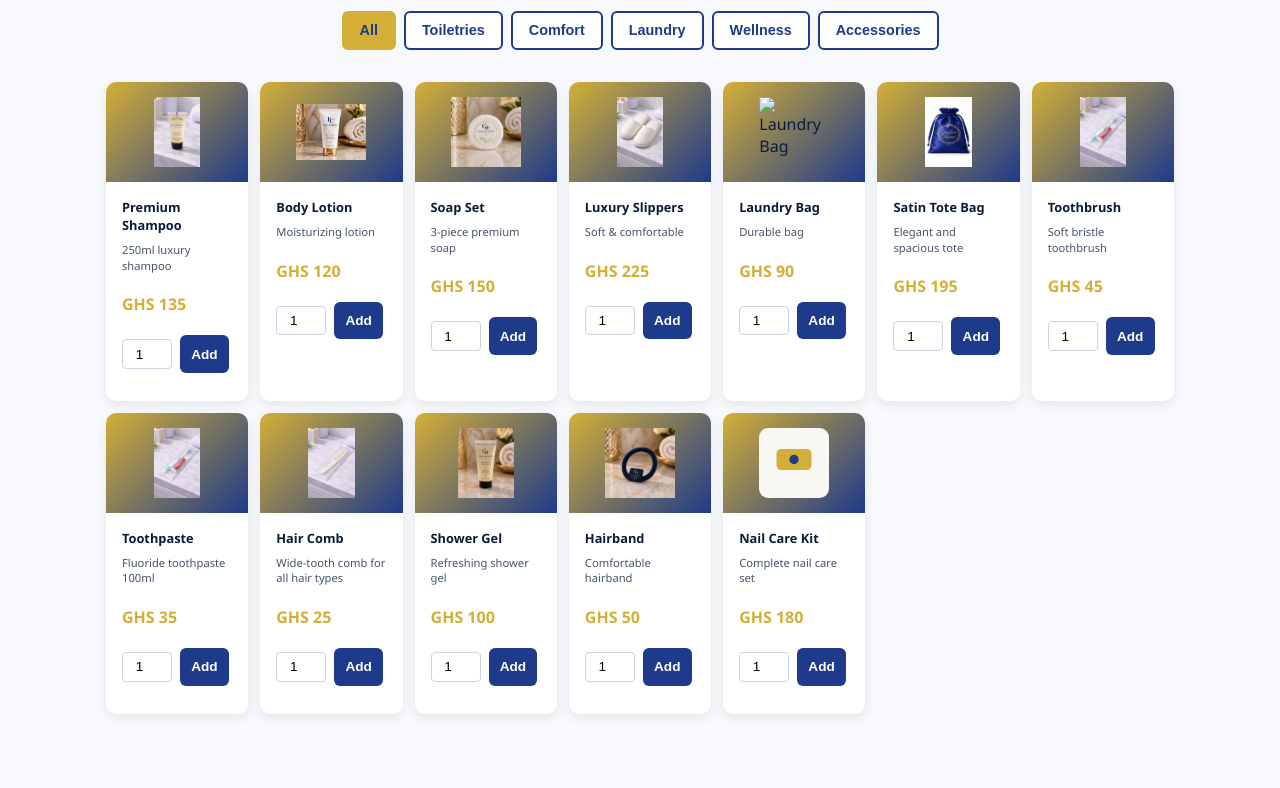
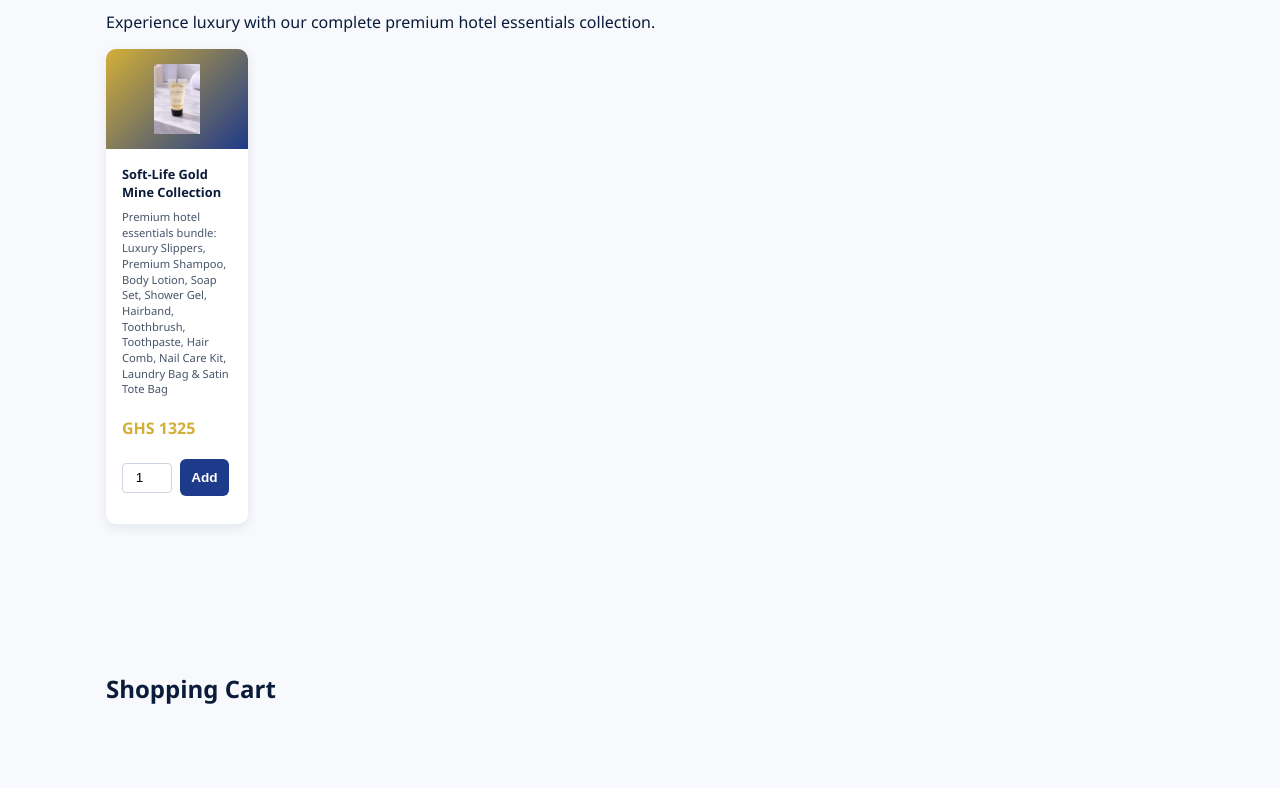
Before and after one commit to sbhrjzk664-star/Guesture_Haven, a website: page store.html in a window 1280 px wide. Shown: the part 465-1253 px from the top of the page. Drawn offline with Linux system fonts and the light colour scheme.

Commit message:
Rebrand all products as Soft-Life Gold Mine Collection package

```diff
--- a/js/store.js
+++ b/js/store.js
@@ -1,16 +1,5 @@
 const products = [
-  { id: 1, name: 'Premium Shampoo', price: 135, category: 'toiletries', image: 'assets/EKTX0444.JPG', desc: '250ml luxury shampoo' },
-  { id: 2, name: 'Body Lotion', price: 120, category: 'toiletries', image: 'assets/RUWF6771.JPG', desc: 'Moisturizing lotion' },
-  { id: 3, name: 'Soap Set', price: 150, category: 'toiletries', image: 'assets/RMSZ2497.JPG', desc: '3-piece premium soap' },
-  { id: 4, name: 'Luxury Slippers', price: 225, category: 'comfort', image: 'assets/DVAO5553.JPG', desc: 'Soft & comfortable' },
-  { id: 6, name: 'Laundry Bag', price: 90, category: 'laundry', image: 'assets/laundry.svg', desc: 'Durable bag' },
-  { id: 10, name: 'Satin Tote Bag', price: 195, category: 'accessories', image: 'assets/RTLW7379.JPG', desc: 'Elegant and spacious tote' },
-  { id: 11, name: 'Toothbrush', price: 45, category: 'toiletries', image: 'assets/RZDD9447.JPG', desc: 'Soft bristle toothbrush' },
-  { id: 12, name: 'Toothpaste', price: 35, category: 'toiletries', image: 'assets/RZDD9447.JPG', desc: 'Fluoride toothpaste 100ml' },
-  { id: 13, name: 'Hair Comb', price: 25, category: 'toiletries', image: 'assets/BOMP6000.JPG', desc: 'Wide-tooth comb for all hair types' },
-  { id: 14, name: 'Shower Gel', price: 100, category: 'toiletries', image: 'assets/JUPJ6626.JPG', desc: 'Refreshing shower gel' },
-  { id: 15, name: 'Hairband', price: 50, category: 'accessories', image: 'assets/FWOA9295.JPG', desc: 'Comfortable hairband' },
-  { id: 16, name: 'Nail Care Kit', price: 180, category: 'wellness', image: 'assets/wellness.svg', desc: 'Complete nail care set' }
+  { id: 1, name: 'Soft-Life Gold Mine Collection', price: 1325, category: 'collection', image: 'assets/EKTX0444.JPG', desc: 'Premium hotel essentials bundle: Luxury Slippers, Premium Shampoo, Body Lotion, Soap Set, Shower Gel, Hairband, Toothbrush, Toothpaste, Hair Comb, Nail Care Kit, Laundry Bag & Satin Tote Bag' }
 ];
 
 let cart = [];
--- a/store.html
+++ b/store.html
@@ -35,15 +35,8 @@
     </section>
 
     <section id="shop" class="container shop">
-      <h2>Shop Essentials</h2>
-      <div class="shop-filters">
-        <button class="filter-btn active" data-filter="all">All</button>
-        <button class="filter-btn" data-filter="toiletries">Toiletries</button>
-        <button class="filter-btn" data-filter="comfort">Comfort</button>
-        <button class="filter-btn" data-filter="laundry">Laundry</button>
-        <button class="filter-btn" data-filter="wellness">Wellness</button>
-        <button class="filter-btn" data-filter="accessories">Accessories</button>
-      </div>
+      <h2>Soft-Life Gold Mine Collection</h2>
+      <p class="collection-intro">Experience luxury with our complete premium hotel essentials collection.</p>
       <div class="products-grid" id="productsGrid"></div>
     </section>
 
```
